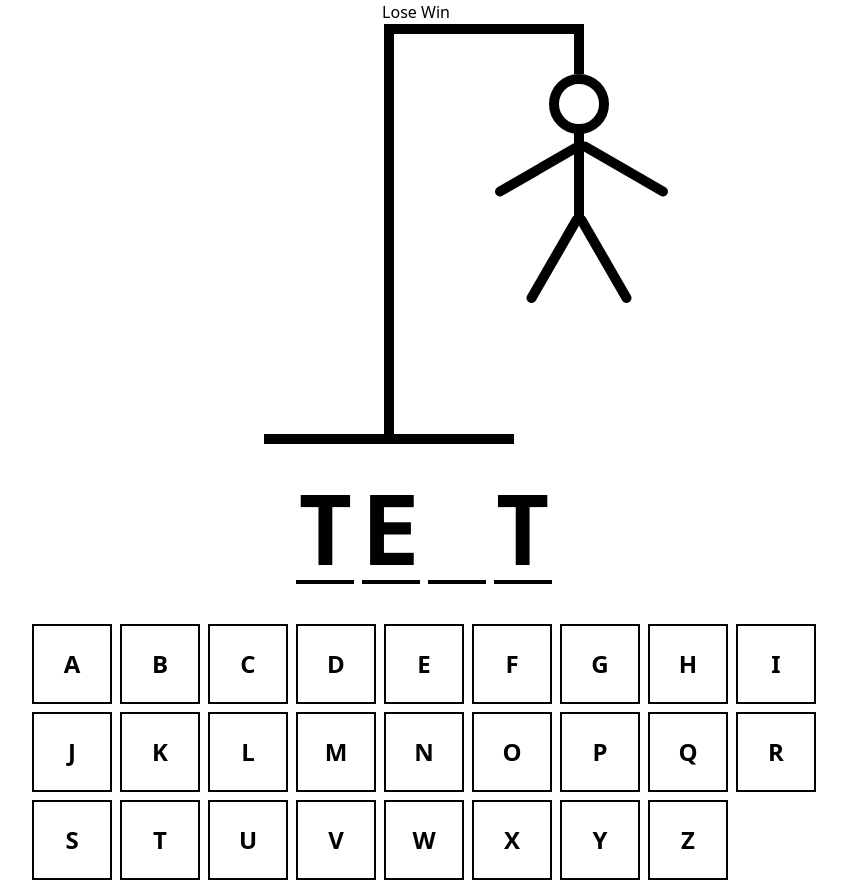
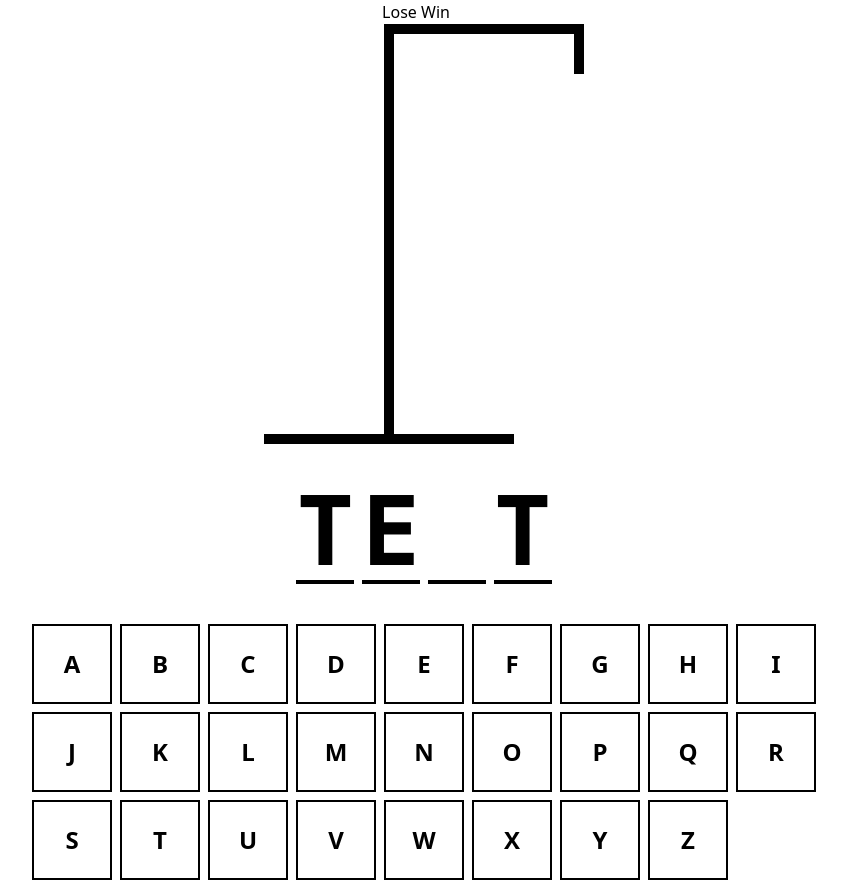
Before and after one commit to andreiwebdev/react-hangman, a React (Vite) app: page / in a window 1280 px wide. Shown: the whole page, without its empty margins (224-1071 px from the left). Built offline with nearby package versions, Linux system fonts and the light colour scheme.

Commit message:
drawing hangman logic

```diff
--- a/src/App.tsx
+++ b/src/App.tsx
@@ -12,10 +12,14 @@
 
   const [guessedLetters, setGuessedLetters] = useState<string[]>([]);
 
+  const incorrectLetters = guessedLetters.filter(
+    (letter) => !wordToGuess.includes(letter)
+  );
+
   return (
     <div className="max-w-[800px] flex flex-col space-x-4 mx-auto items-center">
       <div className="text-2lg text-center">Lose Win</div>
-      <HangmanDrawing />
+      <HangmanDrawing numberOfGuesses={incorrectLetters.length} />
       <HangmanWord />
       <Keyboard />
     </div>
--- a/src/HangmanDrawing.tsx
+++ b/src/HangmanDrawing.tsx
@@ -17,15 +17,16 @@
   <div className="w-[100px] h-[10px] rounded-full bg-black absolute top-[230px] right-[-20px] rotate-[-60deg]" />
 );
 
-const HangmanDrawing = () => {
+const BODY_PARTS = [HEAD, BODY, RIGHT_ARM, LEFT_ARM, RIGHT_LEG, LEFT_LEG];
+
+type Props = {
+  numberOfGuesses: number;
+};
+
+const HangmanDrawing = ({ numberOfGuesses }: Props) => {
   return (
     <div className="relative mb-10">
-      {HEAD}
-      {BODY}
-      {RIGHT_ARM}
-      {LEFT_ARM}
-      {RIGHT_LEG}
-      {LEFT_LEG}
+      {BODY_PARTS.slice(0, numberOfGuesses)}
       <div className="h-[50px] w-[10px] bg-black absolute top-0 right-0" />
       <div className="h-[10px] w-[200px] bg-black ml-[120px]" />
       <div className="h-[400px] w-[10px] bg-black ml-[120px]" />
```
